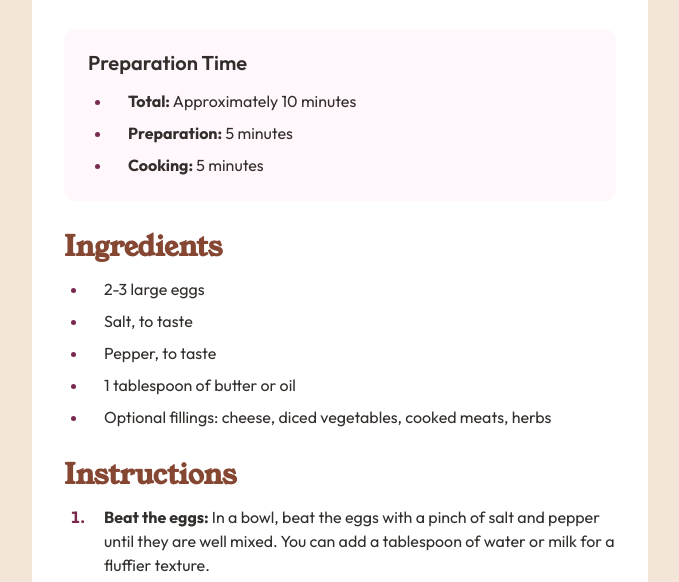
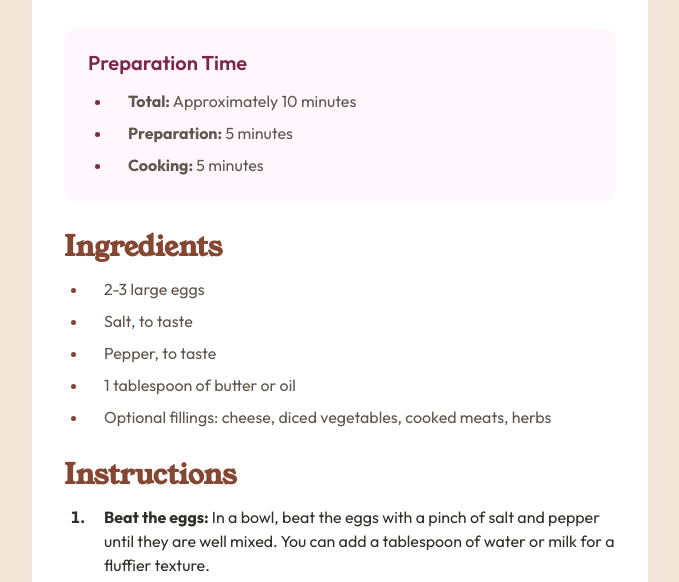
Before and after one commit to andreaselmi/recipe-page, a website built with Vite: page index.html in a window 1280 px wide. Shown: the part 592-1174 px from the top of the page, without its empty margins (300-979 px from the left). Built offline with nearby package versions, Linux system fonts and the light colour scheme.

Commit message:
fix: list color and spacing

```diff
--- a/index.html
+++ b/index.html
@@ -47,19 +47,19 @@
             Ingredients
           </h2>
           <ul class="list recipe__ingredients-list">
-            <li class="typography-4">
+            <li>
               2-3 large eggs
             </li>
-            <li class="typography-4">
+            <li>
               Salt, to taste
             </li>
-            <li class="typography-4">
+            <li>
               Pepper, to taste
             </li>
-            <li class="typography-4">
+            <li>
               1 tablespoon of butter or oil
             </li>
-            <li class="typography-4">
+            <li>
               Optional fillings: cheese, diced vegetables, cooked meats, herbs
             </li>
           </ul>
--- a/src/style/main.scss
+++ b/src/style/main.scss
@@ -62,10 +62,6 @@ body #app {
 		&:not(:first-child) {
 			margin-top: $spacing-100;
 		}
-
-		&::marker {
-			color: $rose-800;
-		}
 	}
 }
 
--- a/src/style/recipe.scss
+++ b/src/style/recipe.scss
@@ -33,6 +33,20 @@
 		margin-bottom: $spacing-400;
 		padding: $spacing-300;
 		border-radius: $spacing-150;
+
+		&-title {
+			color: $rose-800;
+		}
+
+		&-list {
+			color: $stone-600;
+
+			li {
+				&::marker {
+					color: $rose-800;
+				}
+			}
+		}
 	}
 
 	&__ingredients {
@@ -40,6 +54,15 @@
 
 		&-title {
 			color: $brown-800;
+		}
+
+		&-list li {
+			@extend .typography-4;
+			color: $stone-600;
+
+			&::marker {
+				color: $brown-800;
+			}
 		}
 	}
 
```
